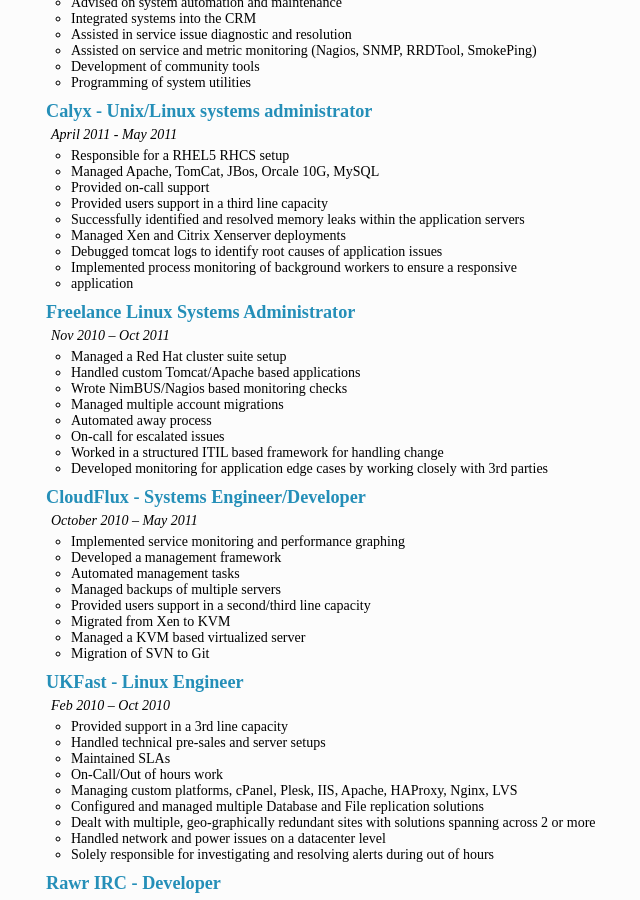
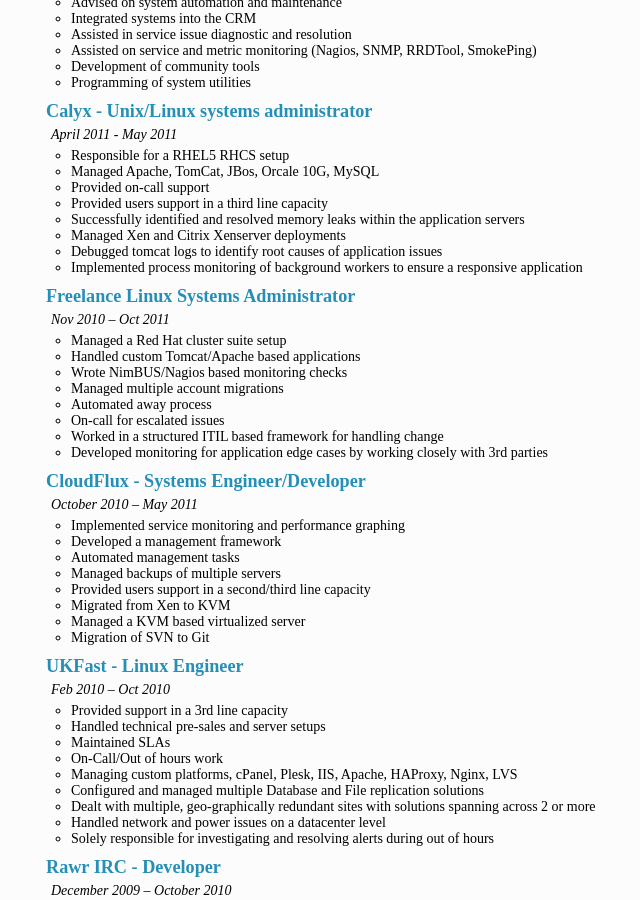
Before and after one commit to DamianZaremba/damianzaremba.co.uk, a Jekyll site: the page built from content/cv/index.markdown, in a window 1280 px wide and 900 px high, scrolled down 1159 px. Shown: the whole window, without its empty margins (94-734 px from the left). Built offline with Jekyll 4.4.1, drawn with Linux system fonts in a browser that asks for light colours; nearby versions of some CDN libraries; Markdown is read by kramdown in place of the engine named in the settings; comment, search, counter and statistics services are not loaded.

Commit message:
Update cv

```diff
--- a/content/cv/index.markdown
+++ b/content/cv/index.markdown
@@ -103,8 +103,7 @@
 servers
 * Managed Xen and Citrix Xenserver deployments
 * Debugged tomcat logs to identify root causes of application issues
-* Implemented process monitoring of background workers to ensure a responsive
-* application
+* Implemented process monitoring of background workers to ensure a responsive application
 
 ### Freelance Linux Systems Administrator
 *Nov 2010 – Oct 2011*
```
